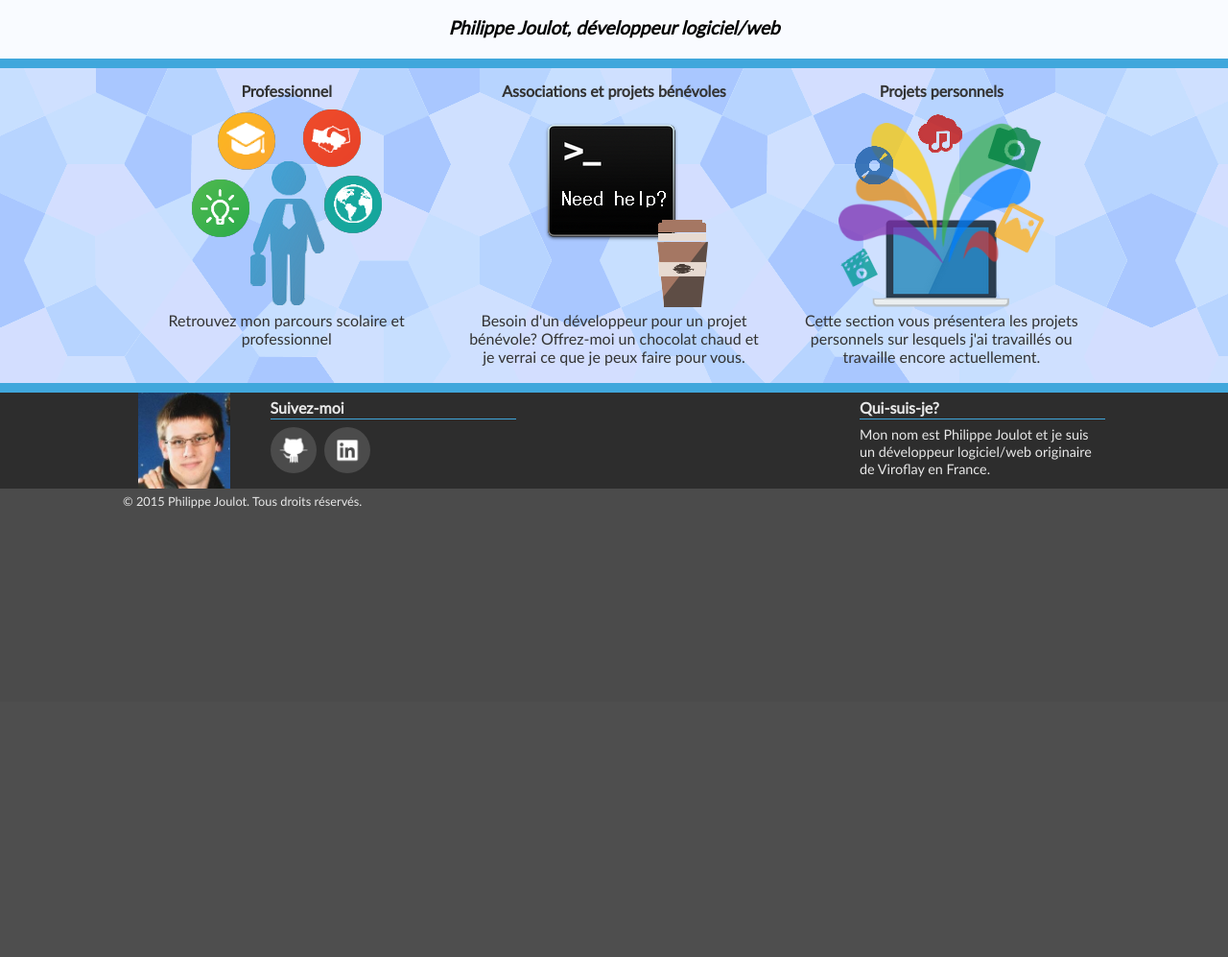
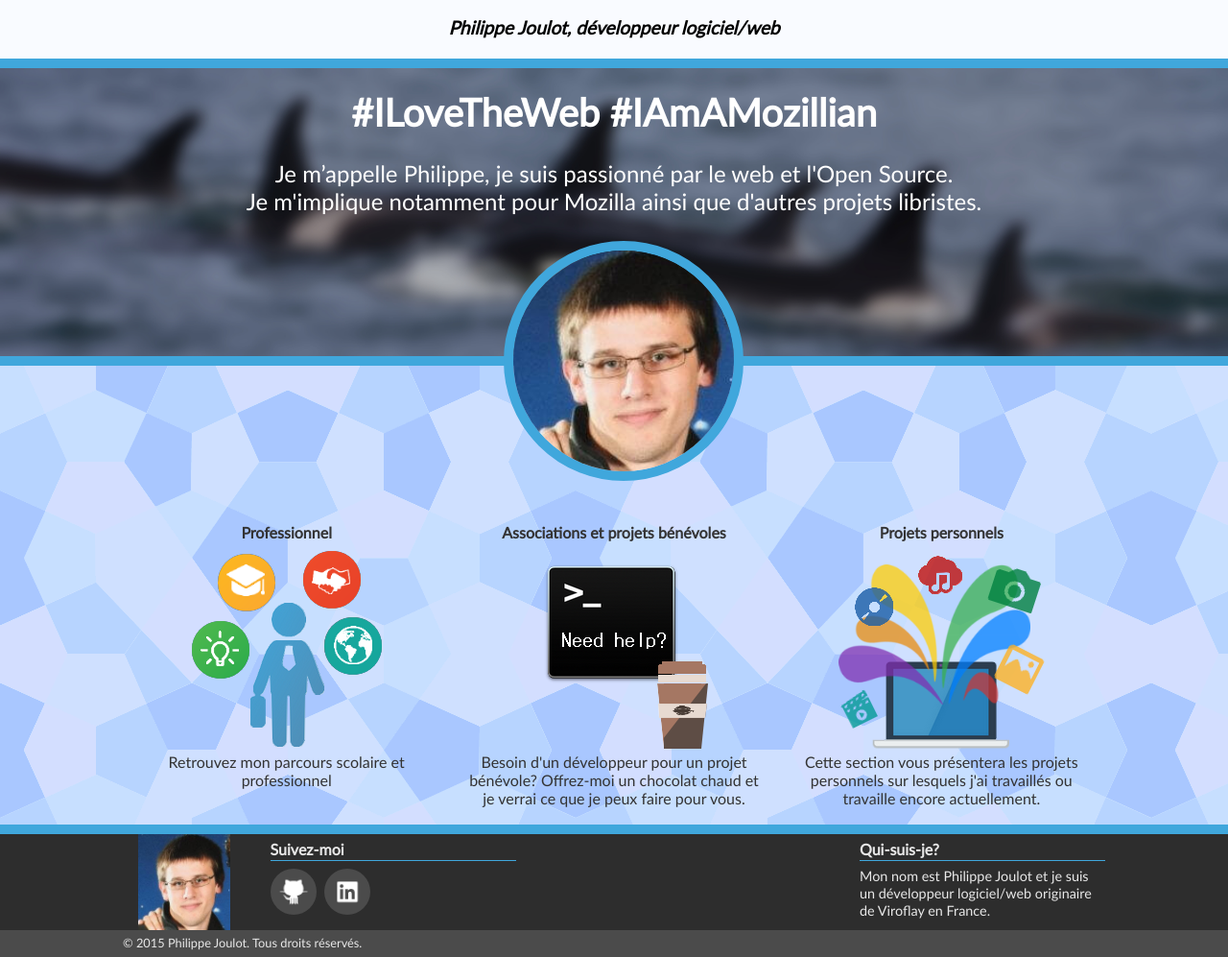
Before and after one commit to pjoulot/siteperso, a PHP site: page / in a window 1280 px wide. Shown: the part 69-1066 px from the top of the page at 96% size. Before the commit the page ends 599 px from the top, so only its background shows below. Run offline with PHP 8.4, Linux system fonts and the light colour scheme.

Commit message:
Add a banner on the homepage

```diff
--- a/css/style.css
+++ b/css/style.css
@@ -105,6 +105,10 @@ nav a:hover {
 	flex-wrap: nowrap;
 }
 
+#dashContent.dashAccueil {
+	padding-top: 150px;
+}
+
 #dashContent>a {
 	text-decoration: none;
 	display: block;
@@ -129,6 +133,42 @@ nav a:hover {
 
 #dashContent p {
 	text-align: center;
+}
+
+#dashHashtag {
+	background-image: url("../images/orca_background.jpg");
+	height: 300px;
+	background-size: cover;
+	background-position: center center;
+	text-align: center;
+	color: white;
+	position: relative;
+}
+
+#dashHashtag h2 {
+	margin-bottom: 25px;
+	padding-top: 25px;
+	font-size: 250%;
+	padding-right: 10px;
+	padding-left: 10px;
+}
+
+#dashHashtag p {
+	color: white;
+	font-size: 150%;
+	padding-right: 10px;
+	padding-left: 10px;
+}
+
+#dashHashtag .photo {
+	border-radius: 50%;
+	border: solid #40A7DC 10px;
+	position: absolute;
+	height: 230px;
+	width: 230px;
+	bottom: -130px;
+	left: 50%;
+	margin-left: -115px;
 }
 
 .contentBack {
--- a/index.php
+++ b/index.php
@@ -6,6 +6,12 @@ include('includes/header.php');
 
 ?>
 
+<div id="dashHashtag">
+	<h2>#ILoveTheWeb #IAmAMozillian</h2>
+	<p>Je m’appelle Philippe, je suis passionné par le web et l'Open Source.<br/> Je m'implique notamment pour Mozilla ainsi que d'autres projets libristes.</p>
+	<img class="photo" src="images/me.png" alt="Philippe Joulot">
+</div>
+<div class="lineDesign"></div>
 <div id="dash">
 	<div id="dashContent" class="dashAccueil">
 		<a href="cv.html">
```
Also changed, not shown: images/orca_background.jpg (added).
